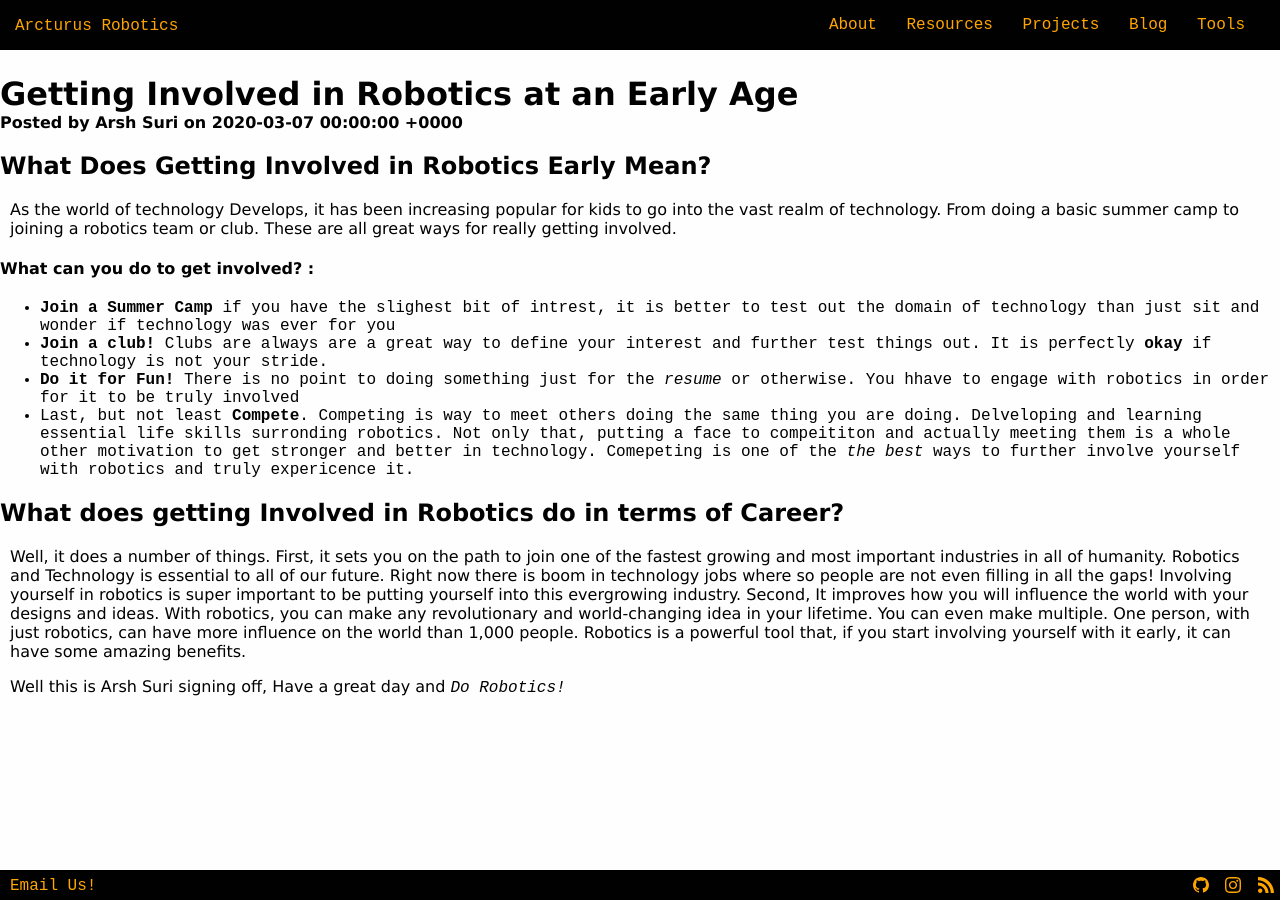
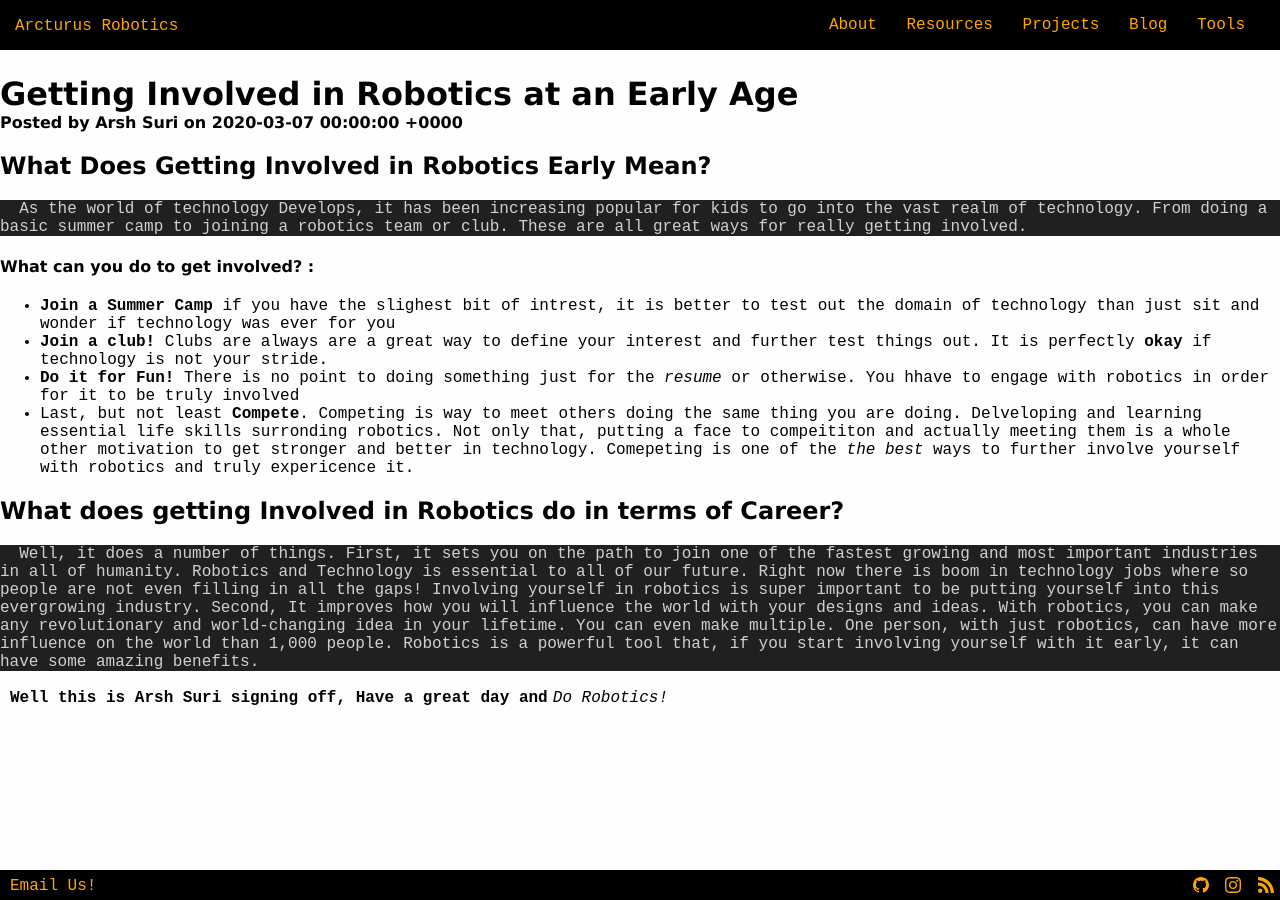
Before and after one commit to arcturus-robotics/arcturusrobotics.com, a Jekyll site: the page built from _posts/2020-3-7-Robotics at a Early Age.md, in a window 1280 px wide. Built offline with Jekyll 4.4.1, drawn with Linux system fonts in a browser that asks for light colours.

```diff
--- a/_posts/2020-3-7-Robotics at a Early Age.md
+++ b/_posts/2020-3-7-Robotics at a Early Age.md
@@ -8,7 +8,7 @@ categories: [Outreach]
 
 ## What Does Getting Involved in Robotics Early Mean?
 
-  As the world of technology Develops, it has been increasing popular for kids to go into the vast realm of technology. From doing a basic summer camp to joining a robotics team or club. These are all great ways for really getting involved.
+      As the world of technology Develops, it has been increasing popular for kids to go into the vast realm of technology. From doing a basic summer camp to joining a robotics team or club. These are all great ways for really getting involved.
 
 #### What can you do to get involved? :
 
@@ -19,8 +19,8 @@ categories: [Outreach]
 
 ## What does getting Involved in Robotics do in terms of Career?
 
-  Well, it does a number of things. First, it sets you on the path to join one of the fastest growing and most important industries in all of humanity. Robotics and Technology is essential to all of our future. Right now there is boom in technology jobs where so people are not even filling in all the gaps! Involving yourself in robotics is super important to be putting yourself into this evergrowing industry. Second, It improves how you will influence the world with your designs and ideas. With robotics, you can make any revolutionary and world-changing idea in your lifetime. You can even make multiple. One person, with just robotics, can have more influence on the world than 1,000 people. Robotics is a powerful tool that, if you start involving yourself with it early, it can have some amazing benefits.
+      Well, it does a number of things. First, it sets you on the path to join one of the fastest growing and most important industries in all of humanity. Robotics and Technology is essential to all of our future. Right now there is boom in technology jobs where so people are not even filling in all the gaps! Involving yourself in robotics is super important to be putting yourself into this evergrowing industry. Second, It improves how you will influence the world with your designs and ideas. With robotics, you can make any revolutionary and world-changing idea in your lifetime. You can even make multiple. One person, with just robotics, can have more influence on the world than 1,000 people. Robotics is a powerful tool that, if you start involving yourself with it early, it can have some amazing benefits.
 
 
 
-Well this is Arsh Suri signing off, Have a great day and *Do Robotics!*
+**Well this is Arsh Suri signing off, Have a great day and** *Do Robotics!*
```
